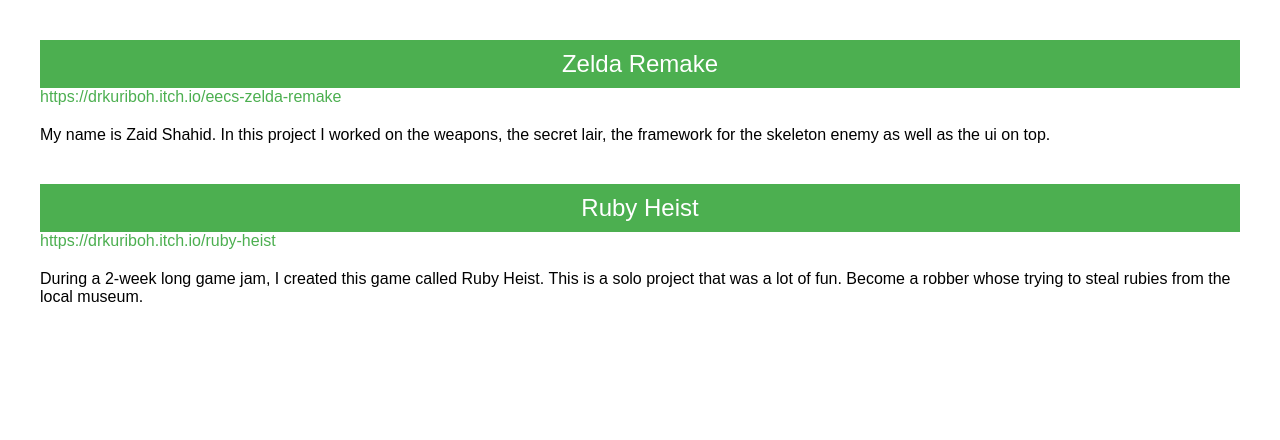
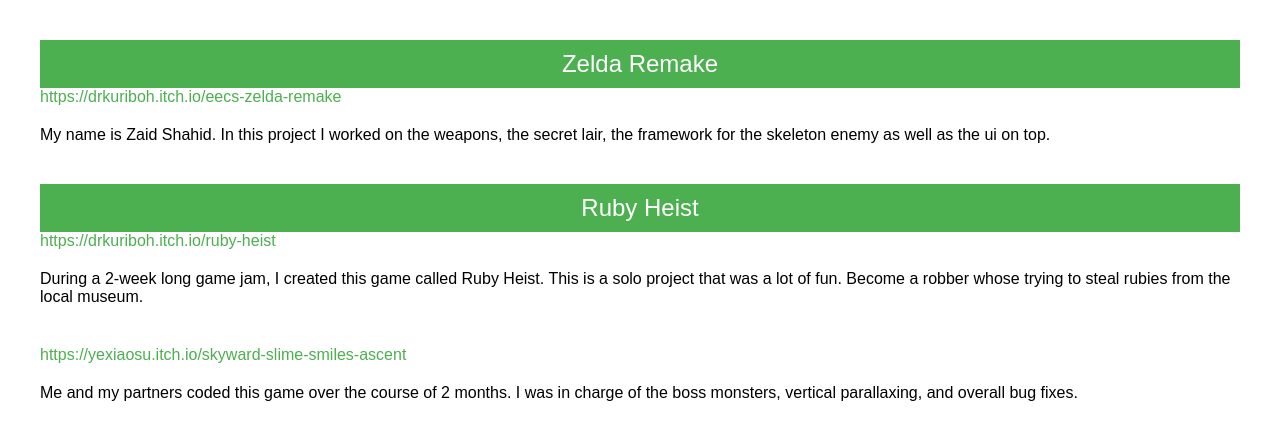
Before and after one commit to zshahid19/zeldaportfolio, a plain HTML site: page index.html in a window 1280 px wide. Drawn offline with Linux system fonts and the light colour scheme.

Commit message:
Update index.html

```diff
--- a/index.html
+++ b/index.html
@@ -54,6 +54,14 @@
     </div>
 </div>
 
+    <div class="section">
+    <a href="https://drkuriboh.itch.io/ruby-heist" target="_blank">https://yexiaosu.itch.io/skyward-slime-smiles-ascent</a>
+    <div class="description">
+        Me and my partners coded this game over the course of 2 months. I was in charge of the boss monsters, vertical parallaxing, and overall bug fixes.
+    </div>
+</div>
+
+
     </div>
 </body>
 </html>
```
